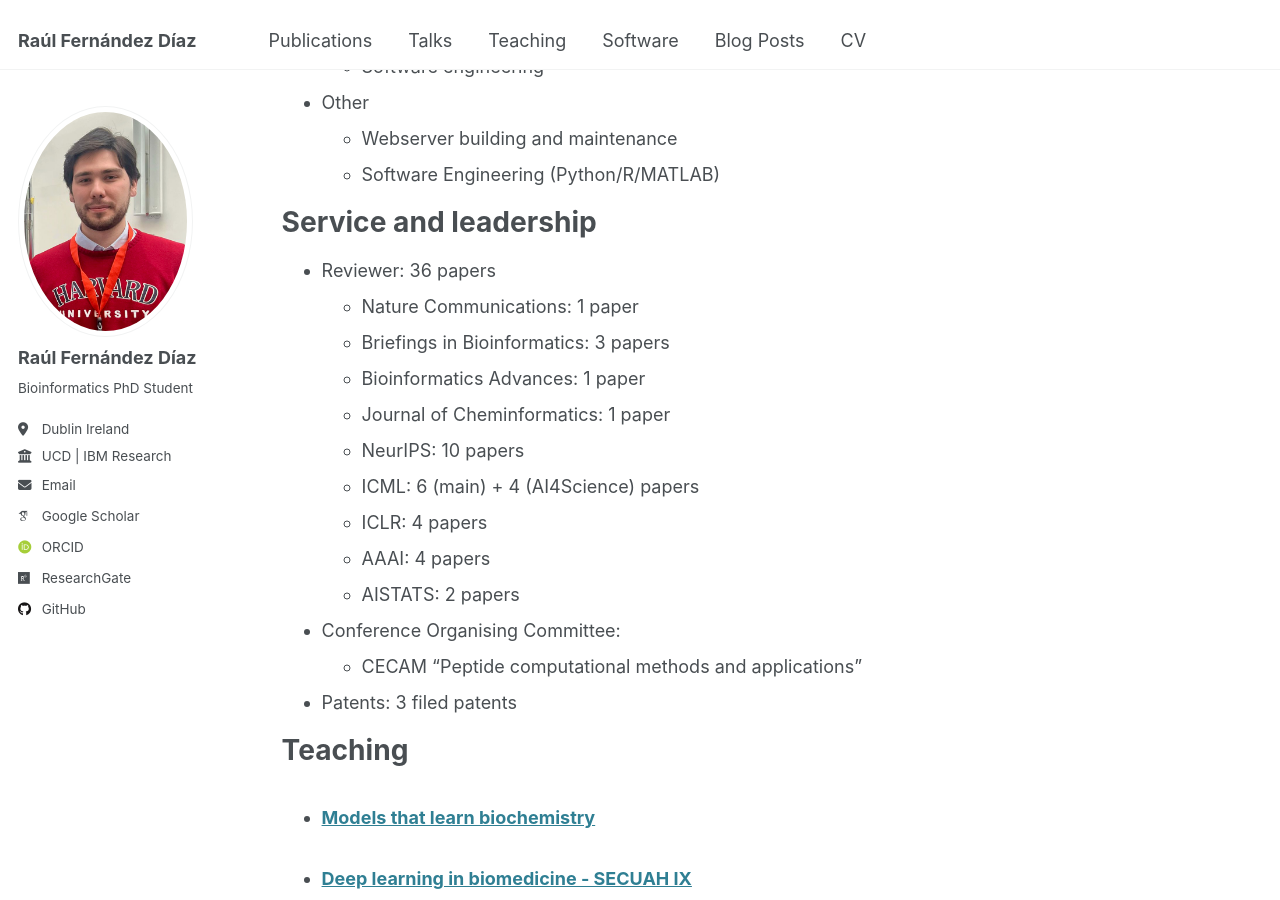
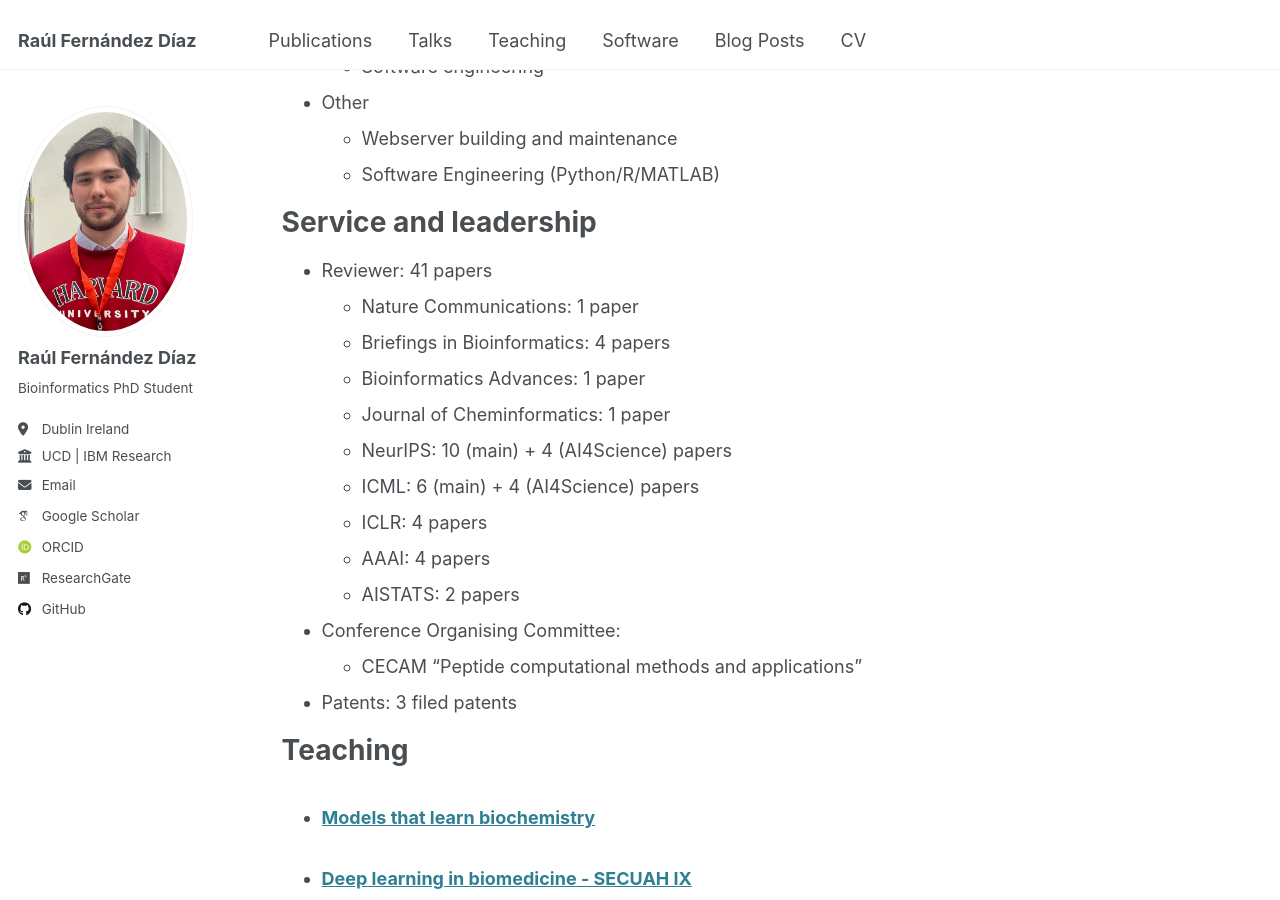
Before and after one commit to RaulFD-creator/RaulFD-creator.github.io, a Jekyll site: the page built from _pages/cv.md, in a window 1280 px wide and 900 px high, scrolled down 1574 px. Built offline with Jekyll 4.4.1, drawn with Linux system fonts in a browser that asks for light colours; some web fonts are replaced.

Commit message:
🛠️ Update reviews

```diff
--- a/_pages/cv.md
+++ b/_pages/cv.md
@@ -61,12 +61,12 @@ Skills
 Service and leadership
 ======
 
-* Reviewer: 36 papers
+* Reviewer: 41 papers
   * Nature Communications: 1 paper
-  * Briefings in Bioinformatics: 3 papers
+  * Briefings in Bioinformatics: 4 papers
   * Bioinformatics Advances: 1 paper
   * Journal of Cheminformatics: 1 paper
-  * NeurIPS: 10 papers
+  * NeurIPS: 10 (main) + 4 (AI4Science) papers
   * ICML: 6 (main) + 4 (AI4Science) papers
   * ICLR: 4 papers
   * AAAI: 4 papers
```
